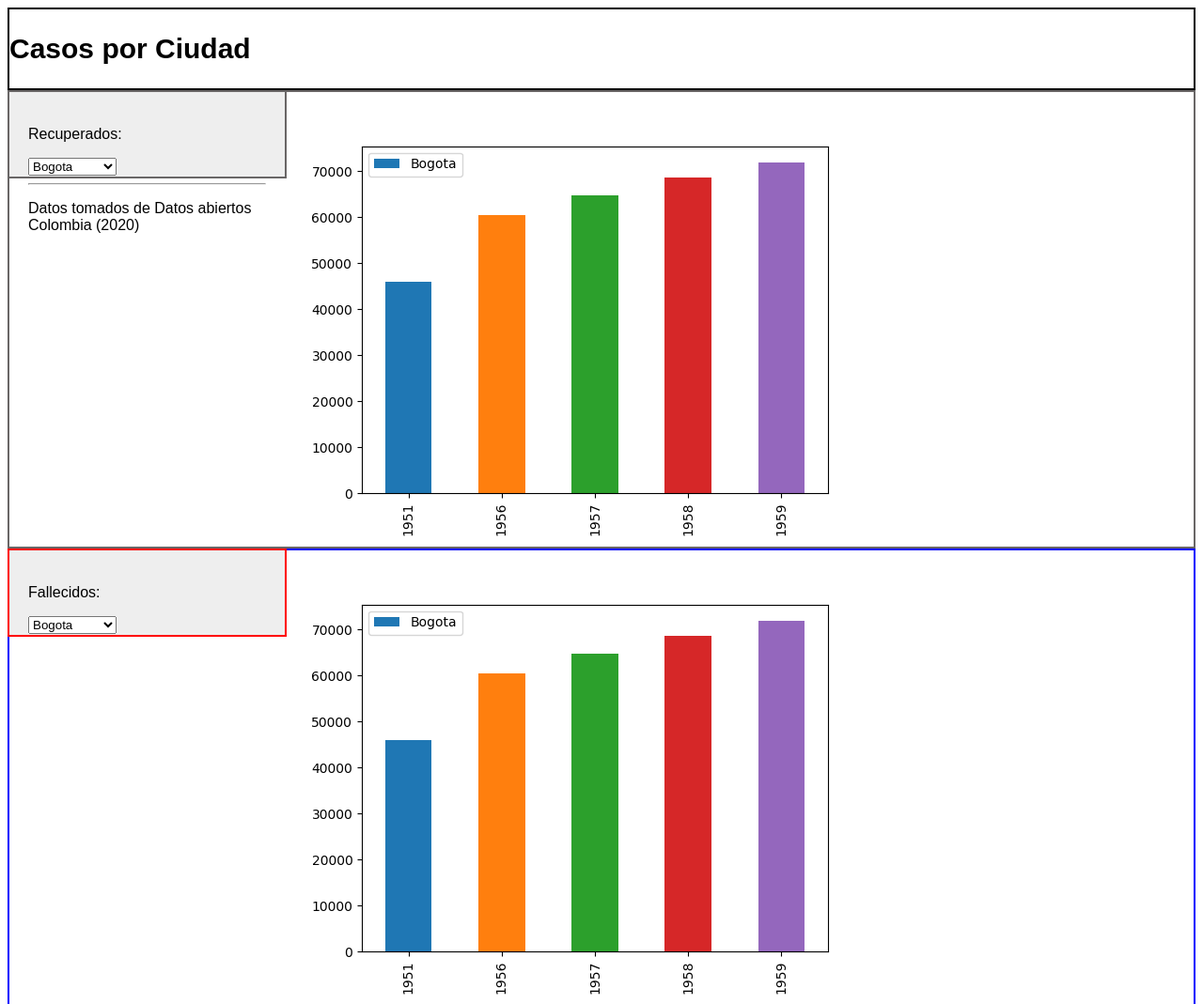
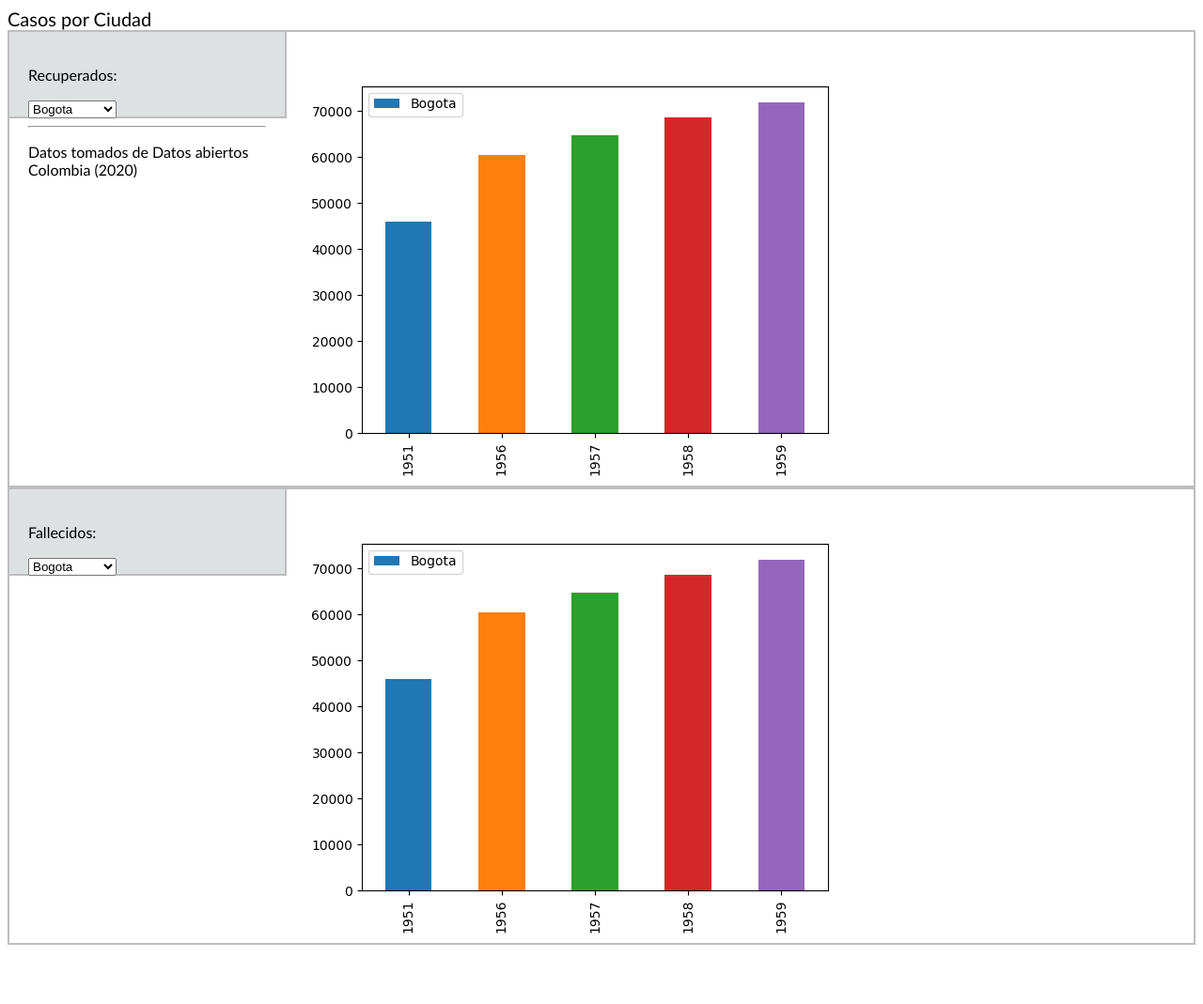
Before and after one commit to AP-2020-1S/covid-19-analitica_predictiva_ees, a plain HTML site: page Reporte/Index.html in a window 1280 px wide. Shown: the top 1069 px of the page at 94% size. After the commit the page ends 1014 px from the top, so only its background shows below. Drawn offline with Linux system fonts and the light colour scheme.

Commit message:
Cambio colores dashboard

```diff
--- a/Reporte/Index.html
+++ b/Reporte/Index.html
@@ -8,7 +8,7 @@
     <style>
 
         body {
-          font-family: Arial, Helvetica, sans-serif;
+          font-family: Calibri, Helvetica, sans-serif;
         }
 
         header {
@@ -19,9 +19,18 @@
           float: left;
           width: 20%;
           height: 50px;
-          background: #eeeeee;
+          background: #DEE1E2;
           padding: 20px;
         }
+        .seltext {
+              font-weight: bold;
+        }
+
+        .auxtext {
+              font-size: 14px;
+              color: #807F7F;
+        }
+
 
     </style>
     <!-- fin de la definición de estilo --->
@@ -29,11 +38,11 @@
   </head>
   <body>
 
-    <header  style="border:1px solid black; border-width:2px;">
-      <h2>Casos por Ciudad</h2>
+    <header>
+    </h2>Casos por Ciudad</h2>
     </header>
 
-    <nav style="border:1px solid rgb(105, 102, 102); border-width:2px;">
+    <nav style="border:1px solid #BEBDBD; border-width:2px;">
       <p>Recuperados:</p>
       <select id="Ciudad" name="Ciudad"  onchange="selectPlot()">
         <option value="Bogota">Bogota</option>
@@ -47,9 +56,9 @@
       <p> Datos tomados de Datos abiertos Colombia (2020) </p>
     </nav>
 
-    <div style="border:1px solid rgb(105, 102, 102); border-width:2px;">
+    <div style="border:1px solid #BEBDBD; border-width:2px;">
       <div class="myImage" id="Bogota"   style="display:block"> <img src="figs/Bogota.png"   alt="Bogota">   </div>
-      <div class="myImage" id="Barranquilla"   style="display:none">  <img src="figs/Barranquilla.png"   alt="Barranquilla">   </div>
+      <div class="myImage" id="Barranquilla" style="display:none">  <img src="figs/Barranquilla.png"   alt="Barranquilla">   </div>
       <div class="myImage" id="Cali"     style="display:none">  <img src="figs/Cali.png"     alt="Cali">     </div>
       <div class="myImage" id="Cartagena"   style="display:none">  <img src="figs/Cartagena.png"   alt="Cartagena">   </div>
       <div class="myImage" id="Medellin"  style="display:none">  <img src="figs/Medellin.png"  alt="Medellin">  </div>
@@ -69,7 +78,7 @@
     }
   </script>
 
-  <nav style="border:1px solid red; border-width:2px;">
+  <nav style="border:1px solid #BEBDBD; border-width:2px;">
     <p>Fallecidos:</p>
     <select id="Ciudad2" name="Ciudad"  onchange="selectPlot2()">
       <option value="FBogota">Bogota</option>
@@ -80,7 +89,7 @@
     </select>
     <br>
   </nav>
-  <div style="border:1px solid blue; border-width:2px;">
+  <div style="border:1px solid #BEBDBD; border-width:2px;">
     <div class="myImage2" id="FBogota"   style="display:block"> <img src="figs/FBogota.png"   alt="FBogota">   </div>
     <div class="myImage2" id="FBarranquilla"   style="display:none">  <img src="figs/FBarranquilla.png"   alt="FBarranquilla">   </div>
     <div class="myImage2" id="FCali"     style="display:none">  <img src="figs/FCali.png"     alt="FCali">     </div>
```
